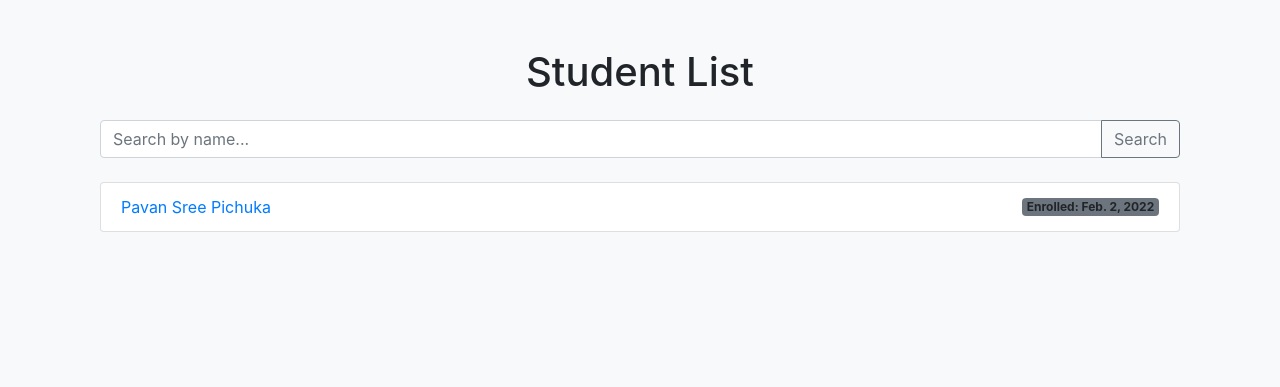
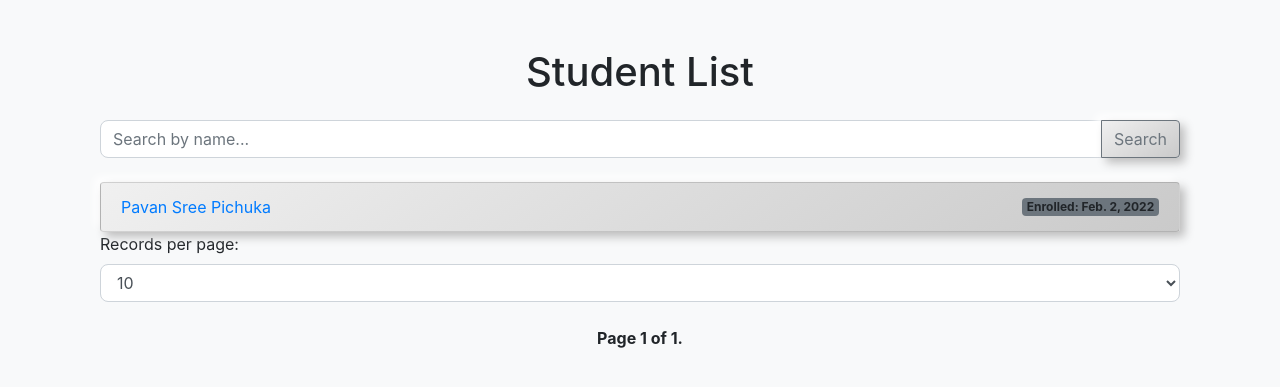
Before and after one commit to Pavan-12062000/Full-Stack-Course, a Django app: page / in a window 1280 px wide. Shown: the part 56-443 px from the top of the page. Run offline with Django 5.2, Linux system fonts and the light colour scheme; data comes from the database, SQL or seed files in the repository; some libraries are stand-ins or nearby versions.

Commit message:
Pagination

```diff
--- a/Student Management System/django-management/management/templates/management/student_list.html
+++ b/Student Management System/django-management/management/templates/management/student_list.html
@@ -14,13 +14,43 @@
     </form>
 
     <ul class="list-group">
-        {% for student in students %}
+        {% for student in page_obj %}
             <li class="list-group-item student-item d-flex justify-content-between align-items-center">
                 <a href="{% url 'student_detail' student.pk %}" class="student-link">{{ student.first_name }} {{ student.last_name }}</a>
                 <span class="badge bg-secondary">Enrolled: {{ student.enrollment_date }}</span>
             </li>
         {% endfor %}
     </ul>
+
+    <form method="get" action="{% url 'student_list' %}" class="mb-4">
+        <div class="form-group">
+            <label for="records_per_page">Records per page:</label>
+            <select name="records_per_page" id="records_per_page" class="form-control" onchange="this.form.submit()">
+                {% for option in records_per_page_options %}
+                    <option value="{{ option }}" {% if records_per_page == option %}selected{% endif %}>{{ option }}</option>
+                {% endfor %}
+            </select>
+            <input type="hidden" name="q" value="{{ query|default:'' }}">
+        </div>
+    </form>
+
+    <div class="pagination mt-4">
+        <span class="step-links">
+            {% if page_obj.has_previous %}
+                <a href="?q={{ query }}&records_per_page={{ records_per_page }}&page=1">&laquo; first</a>
+                <a href="?q={{ query }}&records_per_page={{ records_per_page }}&page={{ page_obj.previous_page_number }}">previous</a>
+            {% endif %}
+
+            <span class="current">
+                Page {{ page_obj.number }} of {{ page_obj.paginator.num_pages }}.
+            </span>
+
+            {% if page_obj.has_next %}
+                <a href="?q={{ query }}&records_per_page={{ records_per_page }}&page={{ page_obj.next_page_number }}">next</a>
+                <a href="?q={{ query }}&records_per_page={{ records_per_page }}&page={{ page_obj.paginator.num_pages }}">last &raquo;</a>
+            {% endif %}
+        </span>
+    </div>
 </div>
 
 <style>
@@ -31,10 +61,12 @@
     .student-item {
         transition: transform 0.3s, background-color 0.3s, box-shadow 0.3s;
         border-radius: 0.5rem;
+        background: linear-gradient(145deg, #f0f0f0, #cacaca);
+        box-shadow: 5px 5px 10px #bebebe, -5px -5px 10px #ffffff;
     }
 
     .student-item:hover {
-        transform: scale(1.02);
+        transform: scale(1.05);
         background-color: #f8f9fa;
         box-shadow: 0 4px 8px rgba(0, 0, 0, 0.1);
     }
@@ -59,5 +91,48 @@
             transform: translateY(0);
         }
     }
+
+    .pagination {
+        display: flex;
+        justify-content: center;
+        align-items: center;
+    }
+
+    .pagination .step-links a {
+        margin: 0 5px;
+        text-decoration: none;
+        color: #007bff;
+        transition: color 0.3s, transform 0.3s;
+    }
+
+    .pagination .step-links a:hover {
+        color: #0056b3;
+        transform: scale(1.1);
+    }
+
+    .pagination .current {
+        margin: 0 10px;
+        font-weight: bold;
+    }
+
+    .input-group-append .btn-outline-secondary {
+        background: linear-gradient(145deg, #f0f0f0, #cacaca);
+        box-shadow: 5px 5px 10px #bebebe, -5px -5px 10px #ffffff;
+        transition: background 0.3s, box-shadow 0.3s;
+    }
+
+    .input-group-append .btn-outline-secondary:hover {
+        background: #e0e0e0;
+        box-shadow: 0 4px 8px rgba(0, 0, 0, 0.1);
+    }
+
+    .form-control {
+        border-radius: 0.5rem;
+        transition: box-shadow 0.3s;
+    }
+
+    .form-control:focus {
+        box-shadow: 0 0 10px rgba(0, 123, 255, 0.5);
+    }
 </style>
 {% endblock %}
--- a/Student Management System/django-management/management/views.py
+++ b/Student Management System/django-management/management/views.py
@@ -7,15 +7,36 @@ from django.contrib.auth.decorators import login_required
 from django.contrib import messages
 from django.contrib.auth.models import User
 from django.db.models import Q  # Import Q for complex queries
+from django.core.paginator import Paginator
 
 
 def student_list(request):
     query = request.GET.get('q')  # Get the search query from the request
+    records_per_page = request.GET.get('records_per_page', 10)  # Get the number of records per page from the request, default is 10
+
+    # Ensure `records_per_page` is an integer
+    try:
+        records_per_page = int(records_per_page)
+    except ValueError:
+        records_per_page = 10
+
     if query:
         students = Student.objects.filter(Q(first_name__icontains=query) | Q(last_name__icontains=query))
     else:
         students = Student.objects.all()
-    return render(request, 'management/student_list.html', {'students': students, 'query': query})
+
+    paginator = Paginator(students, records_per_page)  # Paginate based on the selected number of records per page
+    page_number = request.GET.get('page')
+    page_obj = paginator.get_page(page_number)
+
+    records_per_page_options = [1, 5, 10, 15, 20, 25]
+
+    return render(request, 'management/student_list.html', {
+        'page_obj': page_obj,
+        'query': query,
+        'records_per_page': records_per_page,
+        'records_per_page_options': records_per_page_options,
+    })
 
 # Display the details of a single student
 def student_detail(request, pk):
```
